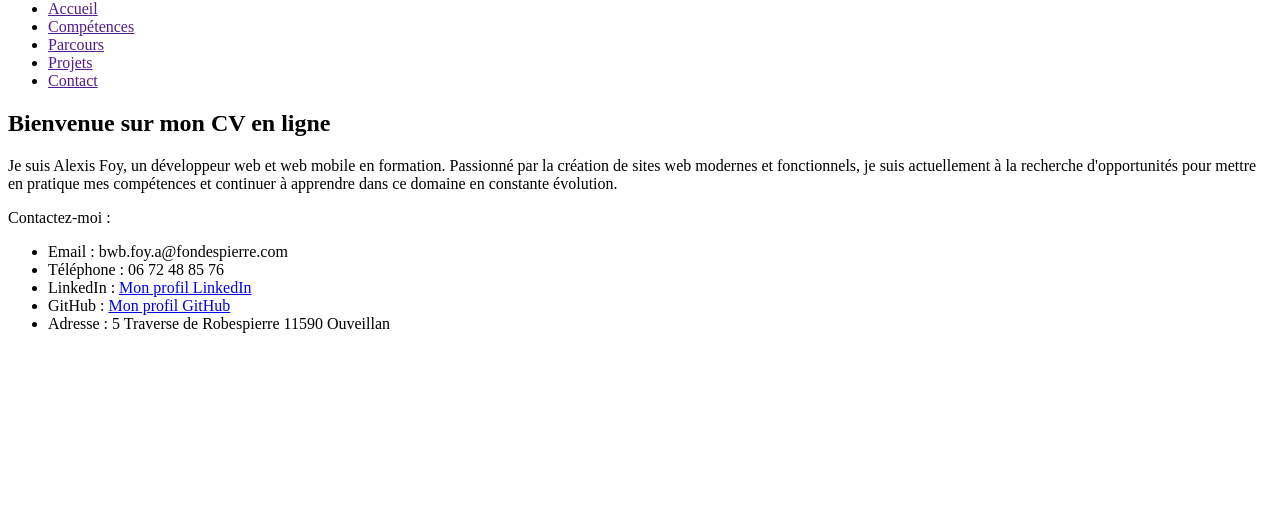
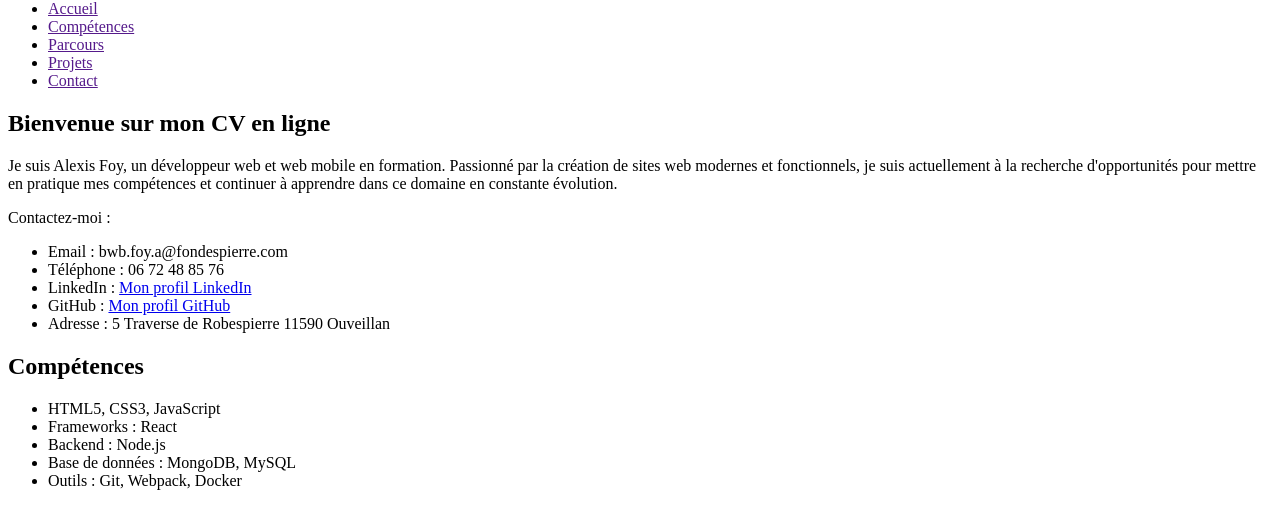
Before and after one commit to AlexBWeb/moncv, a plain HTML site: page site/index.html in a window 1280 px wide. Shown: the part 66-594 px from the top of the page. Drawn offline with Linux system fonts and the light colour scheme.

Commit message:
ajout section compétences

```diff
--- a/site/index.html
+++ b/site/index.html
@@ -39,6 +39,15 @@
                 <li>Adresse : 5 Traverse de Robespierre 11590 Ouveillan</li>
             </ul>
         </adress>
+        <section>
+            <h2>Compétences</h2>
+            <ul>
+                <li>HTML5, CSS3, JavaScript</li>
+                <li>Frameworks : React</li>
+                <li>Backend : Node.js</li>
+                <li>Base de données : MongoDB, MySQL</li>
+                <li>Outils : Git, Webpack, Docker</li>
+            </ul>
     </main>
     <footer>
 
```
